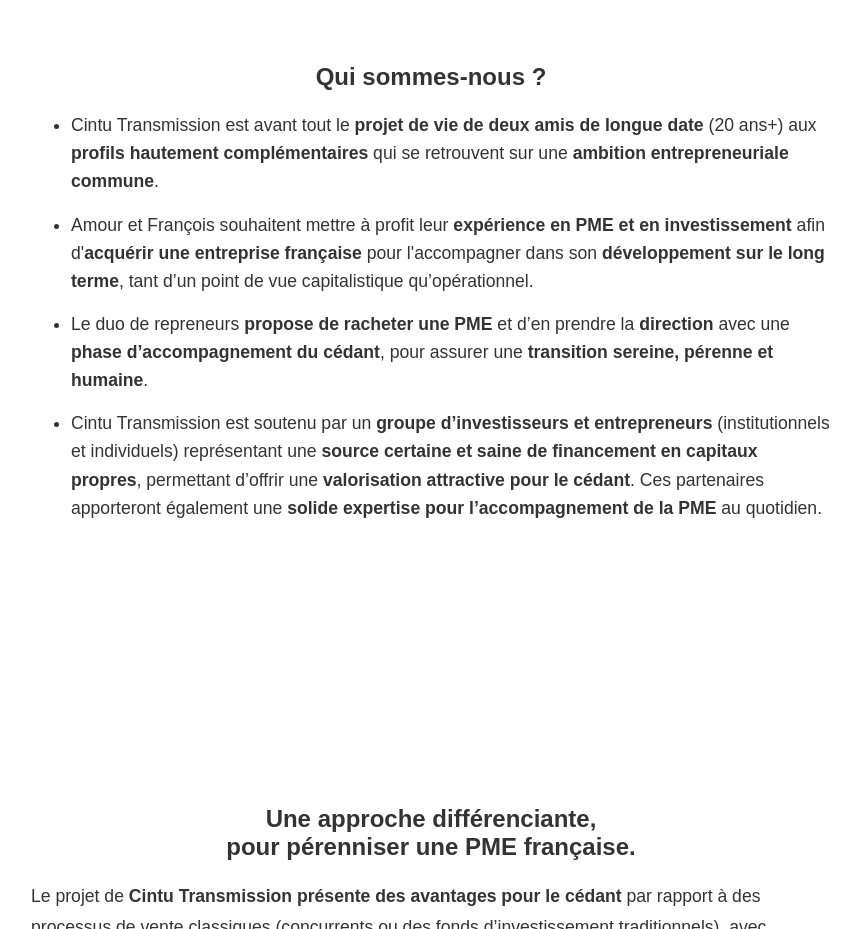
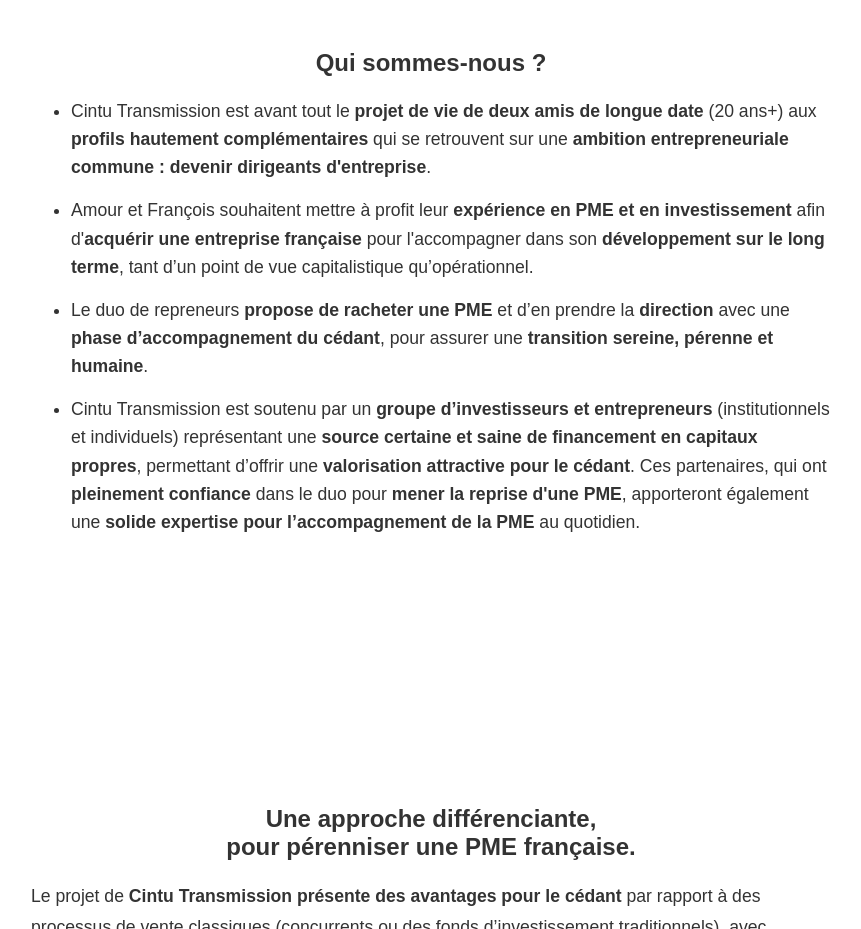
Before and after one commit to abcintu/cintu, a plain HTML site: page index.html in a window 1280 px wide. Shown: the part 900-1829 px from the top of the page, without its empty margins (209-1070 px from the left). Drawn offline with Linux system fonts and the light colour scheme.

Commit message:
Add files via upload

```diff
--- a/index.html
+++ b/index.html
@@ -52,10 +52,10 @@
         <div class="about-content">
             <p>
             <ul>
-                <li>Cintu Transmission est avant tout le <strong>projet de vie de deux amis de longue date</strong> (20 ans+) aux <strong>profils hautement complémentaires</strong> qui se retrouvent sur une <strong>ambition entrepreneuriale commune</strong>.</li>
+                <li>Cintu Transmission est avant tout le <strong>projet de vie de deux amis de longue date</strong> (20 ans+) aux <strong>profils hautement complémentaires</strong> qui se retrouvent sur une <strong>ambition entrepreneuriale commune : devenir dirigeants d'entreprise</strong>.</li>
                 <li>Amour et François souhaitent mettre à profit leur <strong>expérience en PME et en investissement</strong> afin d'<strong>acquérir une entreprise française</strong> pour l'accompagner dans son <strong>développement sur le long terme</strong>, tant d’un point de vue capitalistique qu’opérationnel.</li>
                 <li>Le duo de repreneurs <strong>propose de racheter une PME</strong> et d’en prendre la <strong>direction</strong> avec une <strong>phase d’accompagnement du cédant</strong>, pour assurer une <strong>transition sereine, pérenne et humaine</strong>.</li>
-                <li>Cintu Transmission est soutenu par un <strong>groupe d’investisseurs et entrepreneurs</strong> (institutionnels et individuels) représentant une <strong>source certaine et saine de financement en capitaux propres</strong>, permettant d’offrir une <strong>valorisation attractive pour le cédant</strong>. Ces partenaires apporteront également une <strong>solide expertise pour l’accompagnement de la PME</strong> au quotidien.</li>
+                <li>Cintu Transmission est soutenu par un <strong>groupe d’investisseurs et entrepreneurs</strong> (institutionnels et individuels) représentant une <strong>source certaine et saine de financement en capitaux propres</strong>, permettant d’offrir une <strong>valorisation attractive pour le cédant</strong>. Ces partenaires, qui ont <strong>pleinement confiance</strong> dans le duo pour <strong>mener la reprise d'une PME</strong>, apporteront également une <strong>solide expertise pour l’accompagnement de la PME</strong> au quotidien.</li>
             </ul>
         </p>
         </div>
```
